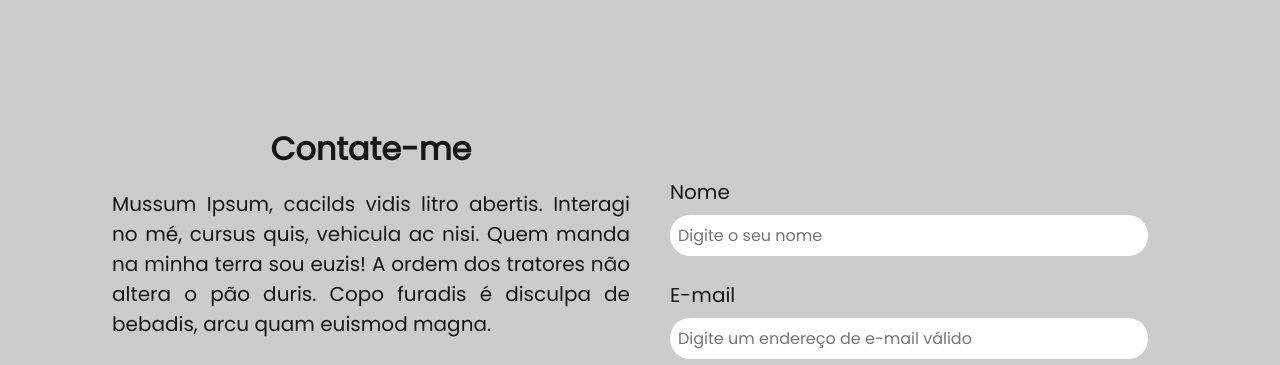
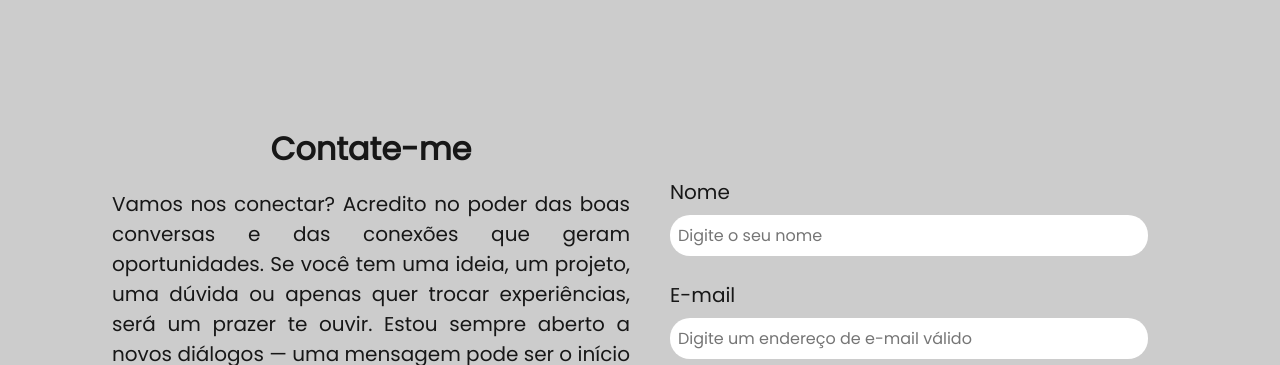
Before and after one commit to EduardoTosta/portifolio_fundweb, a plain HTML site: page index.html in a window 1280 px wide. Shown: the part 1591-1956 px from the top of the page. Drawn offline with Linux system fonts and the light colour scheme; no server answers.

Commit message:
Atualização do codigo

```diff
--- a/index.html
+++ b/index.html
@@ -92,10 +92,11 @@
         <article id="redes_sociais" class="contato_content">
           <h4>Contate-me</h4>
           <p>
-            Mussum Ipsum, cacilds vidis litro abertis. Interagi no mé, cursus
-            quis, vehicula ac nisi. Quem manda na minha terra sou euzis! A ordem
-            dos tratores não altera o pão duris. Copo furadis é disculpa de
-            bebadis, arcu quam euismod magna.
+            Vamos nos conectar? Acredito no poder das boas conversas e das
+            conexões que geram oportunidades. Se você tem uma ideia, um projeto,
+            uma dúvida ou apenas quer trocar experiências, será um prazer te
+            ouvir. Estou sempre aberto a novos diálogos — uma mensagem pode ser
+            o início de algo incrível.
           </p>
 
           <!-- Redes Sociais -->
```
